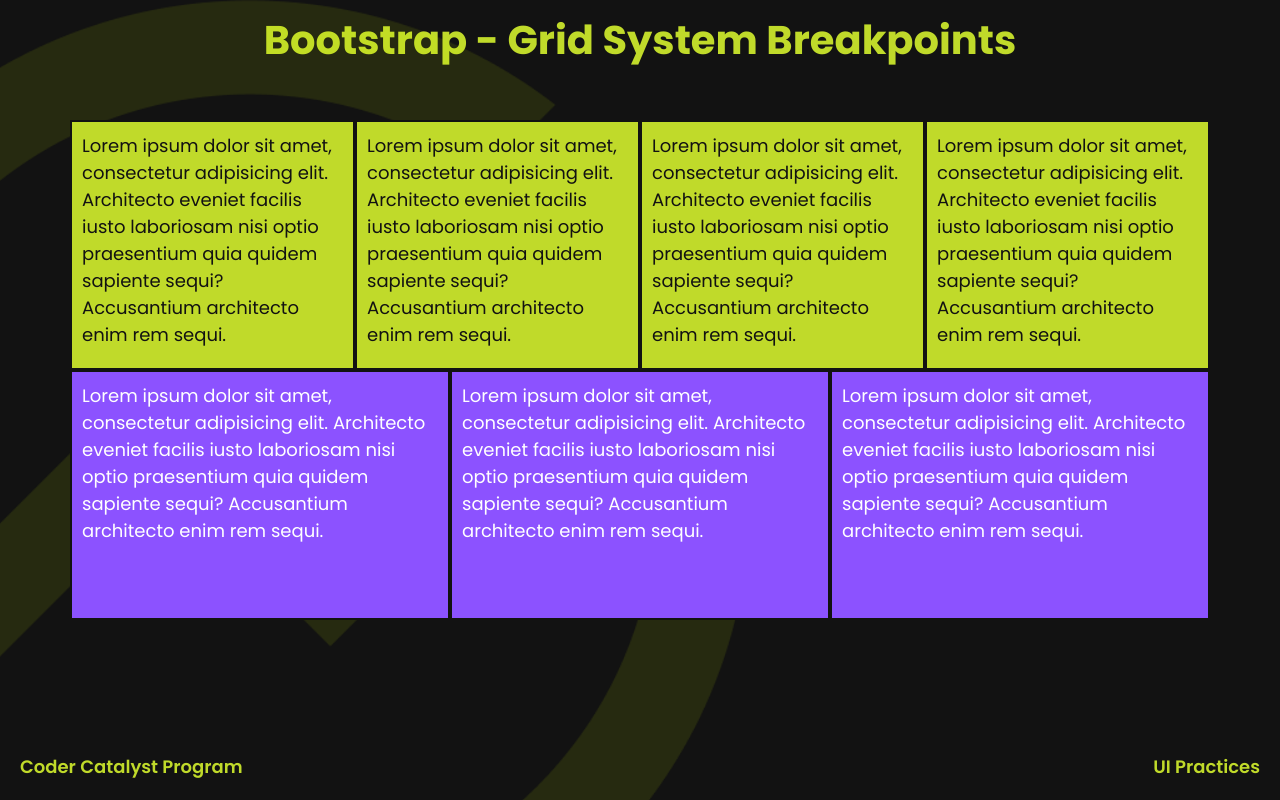
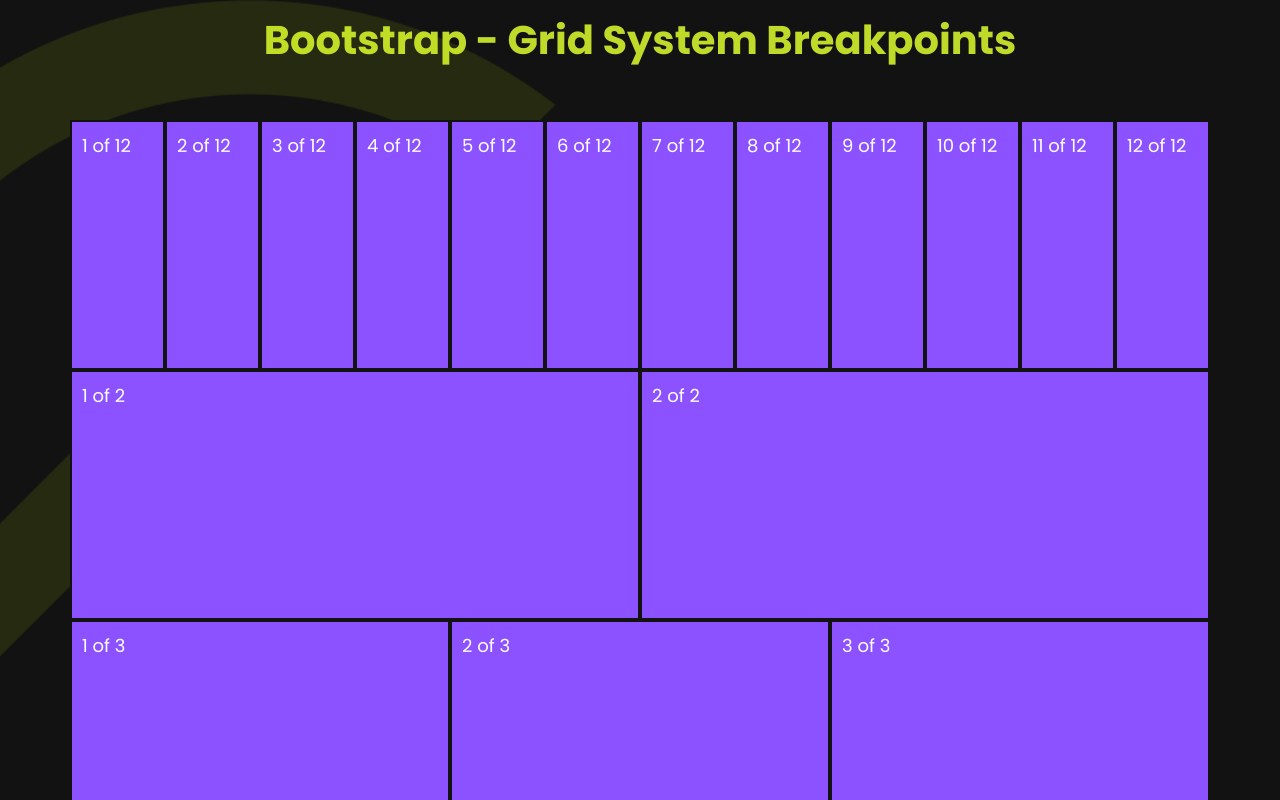
Before and after one commit to Dulmina98/bootstrap-practices, a React (Create React App) app: page / in a window 1280 px wide. Shown: the top 800 px of the page. Built offline with nearby package versions, Linux system fonts and the light colour scheme.

Commit message:
fix: wrong component

```diff
--- a/src/App.tsx
+++ b/src/App.tsx
@@ -1,13 +1,13 @@
 import React from 'react';
 import './App.scss';
 import 'bootstrap/dist/css/bootstrap.min.css';
-import {Breakpoints} from "./pages/Breakpoints";
+import {GridSystem} from "./pages/GridSystem";
 
 function App() {
     return (
         <div className="App">
             <div className={"main-title"}>Bootstrap - Grid System Breakpoints</div>
-            <Breakpoints/>
+            <GridSystem/>
             <img src="/assets/images/logo.png" alt="logo" className={"bg-logo"}/>
             <div className={"program-name left"}>Coder Catalyst Program</div>
             <div className={"program-name right"}>UI Practices</div>
```
